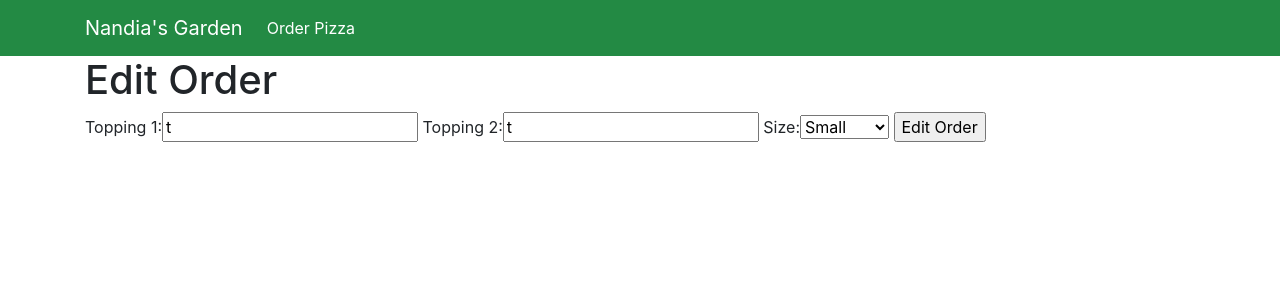
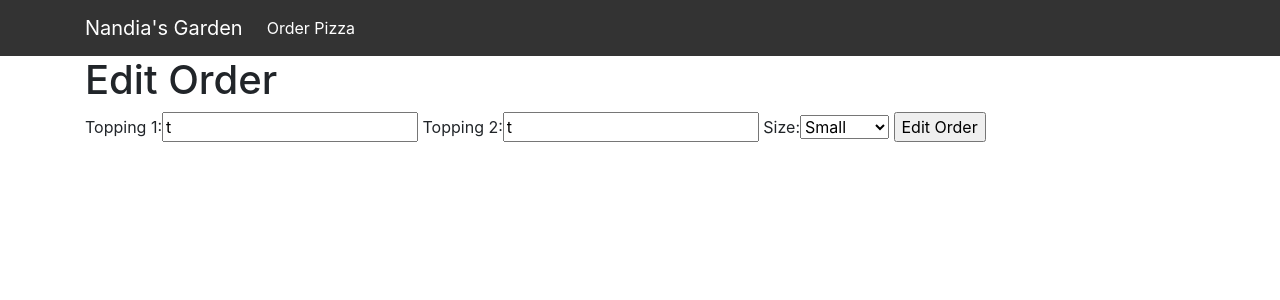
Before and after one commit to Blandskron/djangoCourse, a Django app: page /order/1 in a window 1280 px wide. Shown: the top 300 px of the page. Run offline with Django 3.2, Linux system fonts and the light colour scheme; data comes from the database, SQL or seed files in the repository; both versions use the stored data as it was after the commit; some libraries are stand-ins or nearby versions.

Commit message:
finishcoursetwo

```diff
--- a/nandiasgarden/pizza/templates/pizza/base.html
+++ b/nandiasgarden/pizza/templates/pizza/base.html
@@ -10,7 +10,7 @@
 
     <title>Nandia's Garden</title>
   </head>
-  <nav class="navbar navbar-expand-lg navbar-dark" style="background-color: #238a44">
+  <nav class="navbar navbar-expand-lg navbar-dark"  style="background-color: #333333">
     <div class="container">
       <a class="navbar-brand" href="{% url 'home' %}">Nandia's Garden</a>
       <div class="collapse navbar-collapse" id="navbarNav">
```
Also changed, not shown: nandiasgarden/db.sqlite3.
